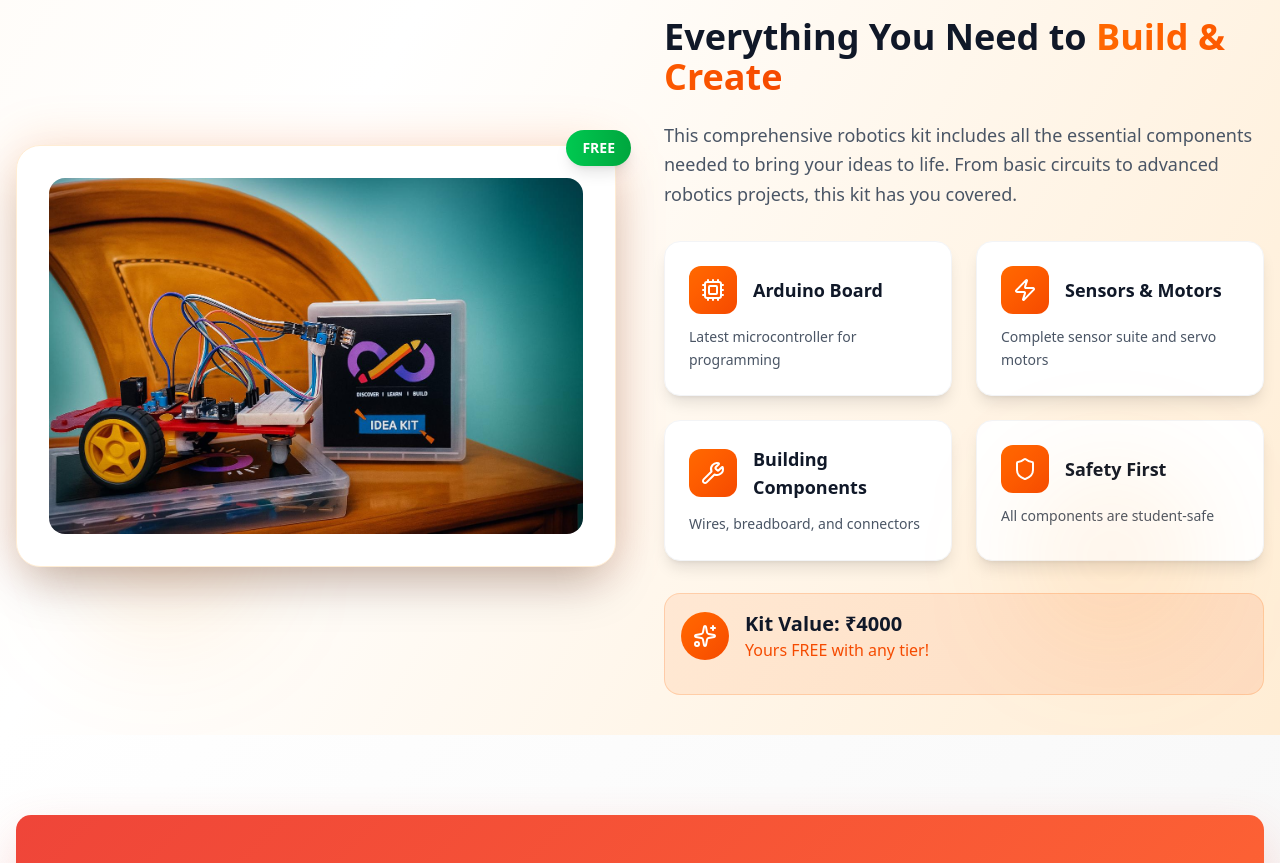
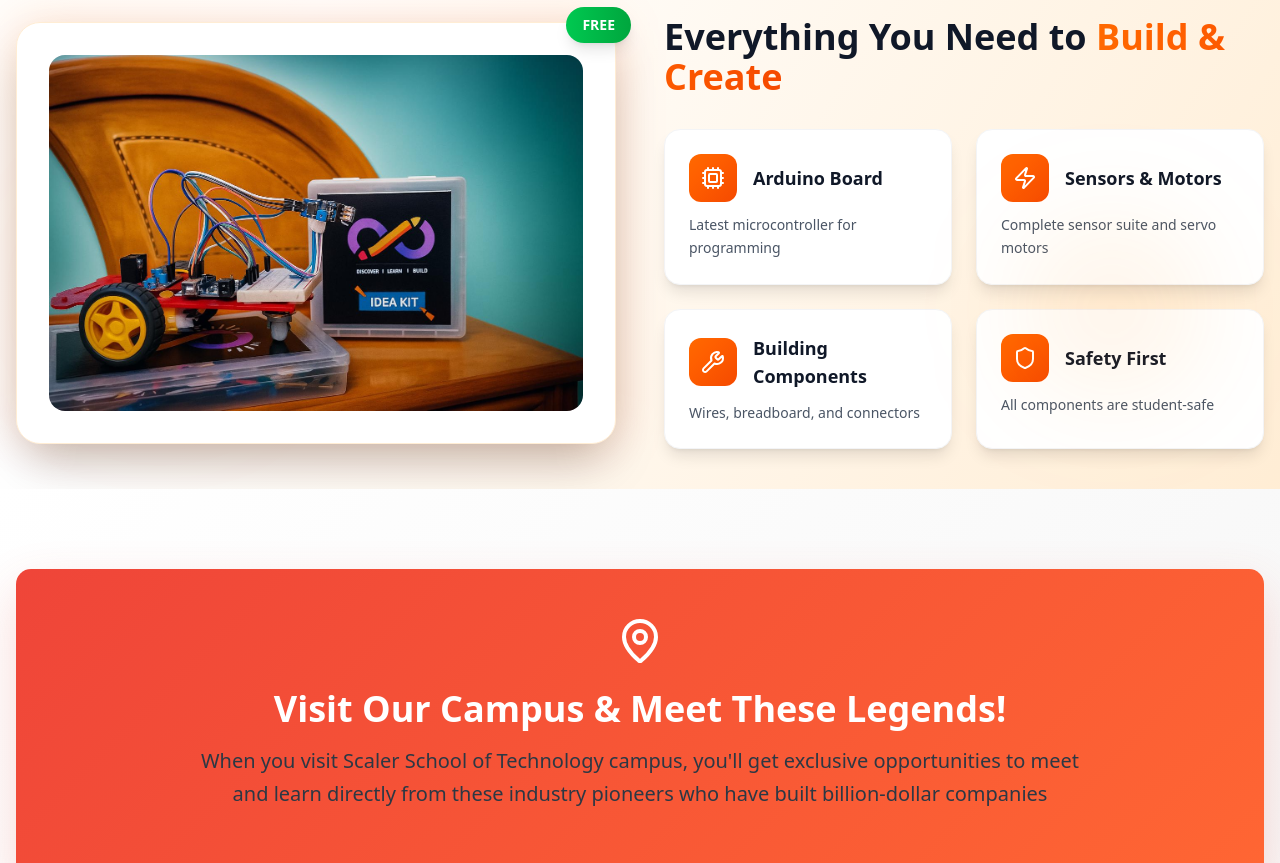
Before and after one commit to Vinay290704/Bricks_Education_Lite, a React (Vite) app: page / in a window 1280 px wide. Shown: the part 7300-8163 px from the top of the page. Built offline with nearby package versions, Linux system fonts and the light colour scheme; no server answers.

Commit message:
cHANGED rOBOTIC-KIT FEATURE

```diff
--- a/src/components/Bootcamp/PricingSection.jsx
+++ b/src/components/Bootcamp/PricingSection.jsx
@@ -324,12 +324,6 @@ const PricingSection = () => {
                     Build & Create
                   </span>
                 </h3>
-                <p className="text-lg text-gray-600 leading-relaxed">
-                  This comprehensive robotics kit includes all the essential
-                  components needed to bring your ideas to life. From basic
-                  circuits to advanced robotics projects, this kit has you
-                  covered.
-                </p>
               </div>
 
               {/* Kit Features Grid */}
@@ -353,23 +347,6 @@ const PricingSection = () => {
                   </div>
                 ))}
               </div>
-
-              {/* Kit Value */}
-              <div className="bg-gradient-to-r from-orange-500/10 to-orange-600/10 rounded-2xl p-4 border border-orange-500/20">
-                <div className="flex items-center gap-4 mb-4">
-                  <div className="flex-shrink-0 w-12 h-12 bg-gradient-to-br from-orange-500 to-orange-600 rounded-full flex items-center justify-center">
-                    <Sparkles className="w-6 h-6 text-white" />
-                  </div>
-                  <div>
-                    <h4 className="text-xl font-bold text-gray-900">
-                      Kit Value: ₹4000
-                    </h4>
-                    <p className="text-orange-600 font-medium">
-                      Yours FREE with any tier!
-                    </p>
-                  </div>
-                </div>
-              </div>
             </div>
           </div>
         </div>
```
